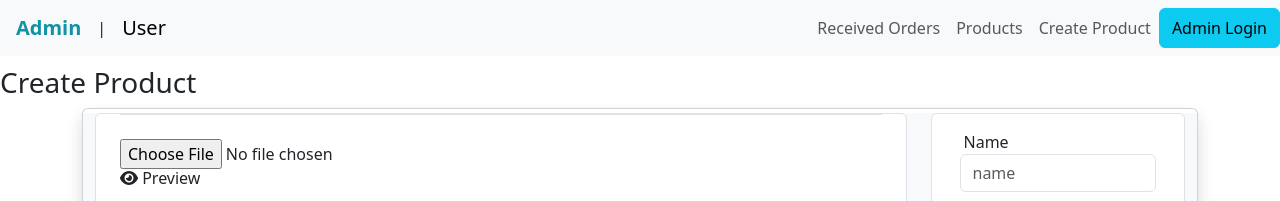
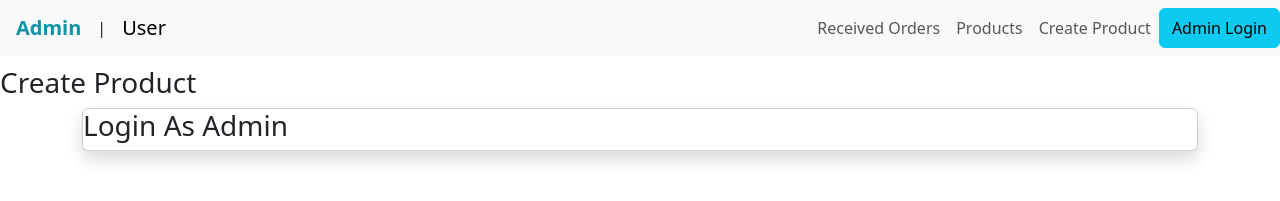
Before and after one commit to Rixonraj/Rixon-s_Ecommerce_React, a React (Create React App) app: page /admindashboard/createproduct in a window 1280 px wide. Shown: the top 201 px of the page. Built offline with nearby package versions, Linux system fonts and the light colour scheme.

Commit message:
adminFormCreationAuth

```diff
--- a/src/components/AdminProductForm.js
+++ b/src/components/AdminProductForm.js
@@ -119,7 +119,7 @@ function ProductForm() {
 
     <div className="container">
       <div className='card shadow mb-4 '>
-
+      {loggedinAdmin ?
         <div className="content">
           <form onSubmit={createItemFormik.handleSubmit}>
             <div class="bg-light my-1">
@@ -262,7 +262,7 @@ function ProductForm() {
               </div>
             </div>
           </form>
-        </div>
+        </div> : <h3>Login As Admin</h3>}
       </div>
     </div>
   )
```
